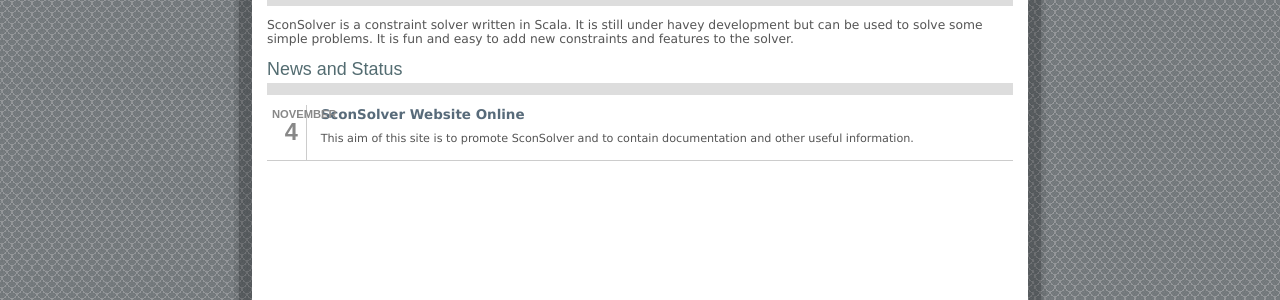
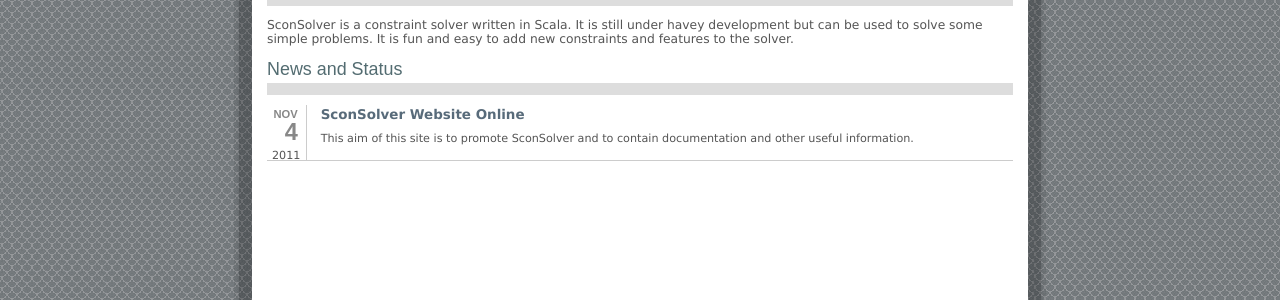
Before and after one commit to kjellwinblad/sconsolver, a Jekyll site: the page built from index.html, in a window 1280 px wide. Shown: the part 331-631 px from the top of the page. Built offline with Jekyll 4.4.1, drawn with Linux system fonts in a browser that asks for light colours.

Commit message:
Fixed news

```diff
--- a/index.html
+++ b/index.html
@@ -16,8 +16,9 @@ id: home
 <!-- Start Post -->
 <div class="post">
   <div class="date">
-    <span class="month">November</span>
+    <span class="month">Nov</span>
     <span class="day">4</span>
+    <span class="year">2011</span>
   </div>
   <p>
     <span class="title">SconSolver Website Online</span>
```
